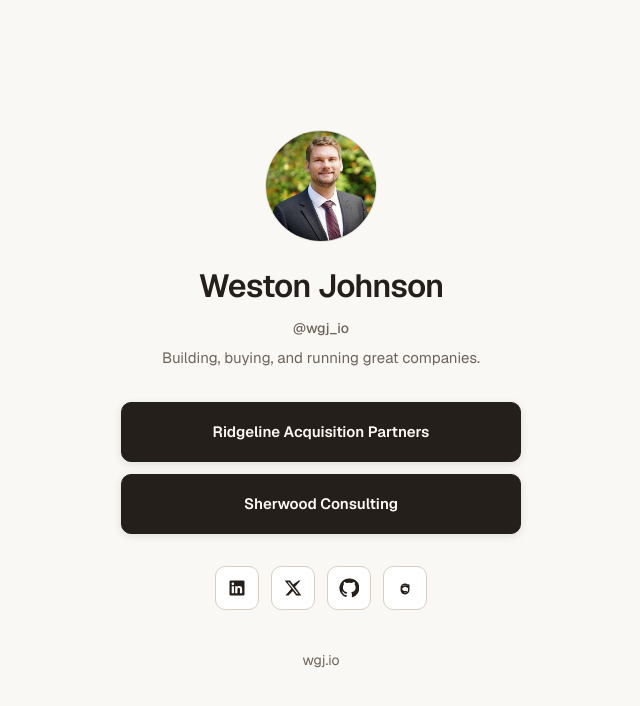
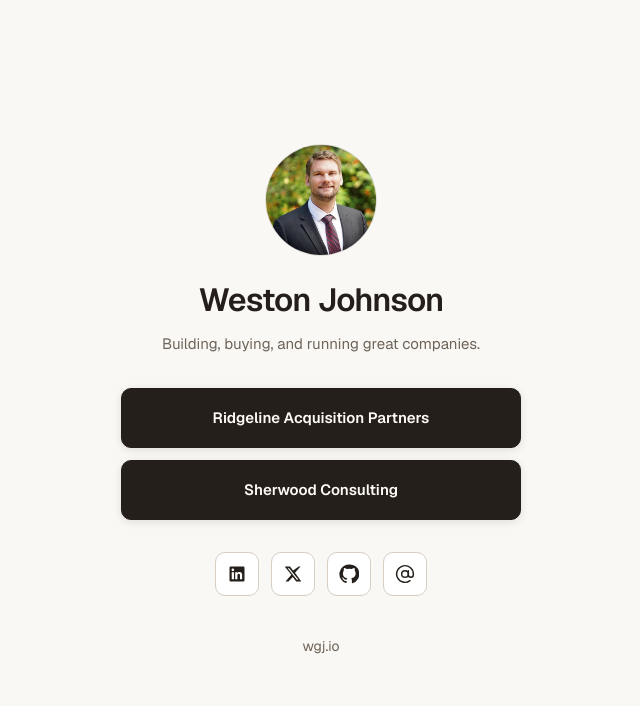
Before and after one commit to wgj/wgj.io, a Next.js app: page / in a window 1280 px wide. Shown: the top 706 px of the page, without its empty margins (319-959 px from the left). Built offline with nearby package versions, Linux system fonts and the light colour scheme.

Commit message:
Refine email icon and remove profile handle

```diff
--- a/app/page.tsx
+++ b/app/page.tsx
@@ -53,13 +53,23 @@
     href: "mailto:weston@wgj.io",
     icon: (
       <svg viewBox="0 0 24 24" aria-hidden="true" className="h-5 w-5">
-        <path
-          d="M16.5 8.25v6a4.5 4.5 0 1 1-1.46-3.32M16.5 14.25V12a4.5 4.5 0 1 0-4.5 4.5h1.5"
+        <circle
+          cx="12"
+          cy="12"
+          r="4"
           fill="none"
           stroke="currentColor"
           strokeLinecap="round"
           strokeLinejoin="round"
-          strokeWidth="1.8"
+          strokeWidth="1.75"
+        />
+        <path
+          d="M16 8v5a3 3 0 0 0 6 0v-1a10 10 0 1 0-4 8"
+          fill="none"
+          stroke="currentColor"
+          strokeLinecap="round"
+          strokeLinejoin="round"
+          strokeWidth="1.75"
         />
       </svg>
     ),
@@ -83,7 +93,6 @@
             <h1 className="text-[2rem] font-semibold tracking-tight">
               Weston Johnson
             </h1>
-            <p className="text-sm font-medium text-[var(--muted)]">@wgj_io</p>
             <p className="mx-auto max-w-sm text-[15px] leading-6 text-[var(--muted)]">
               Building, buying, and running great companies.
             </p>
```
